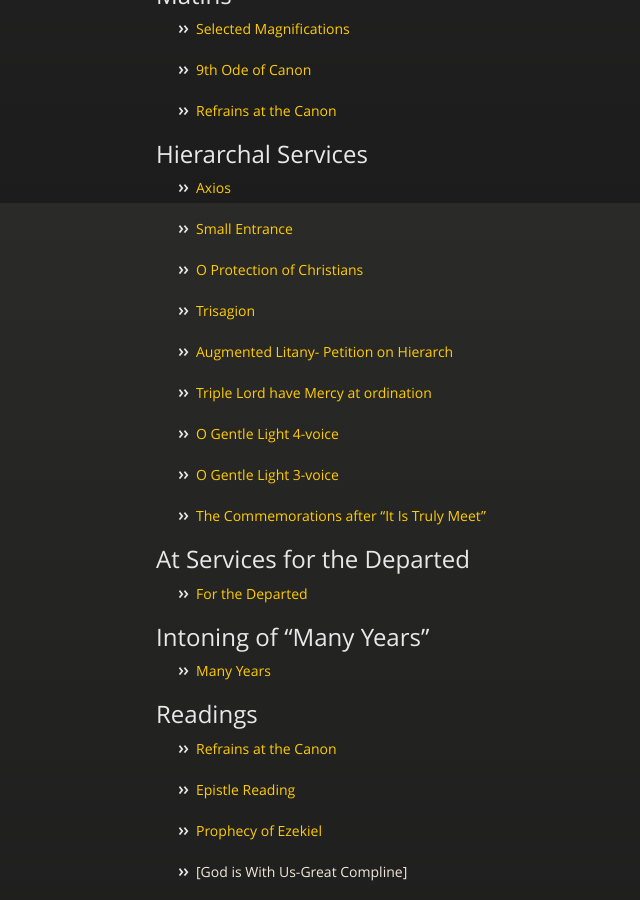
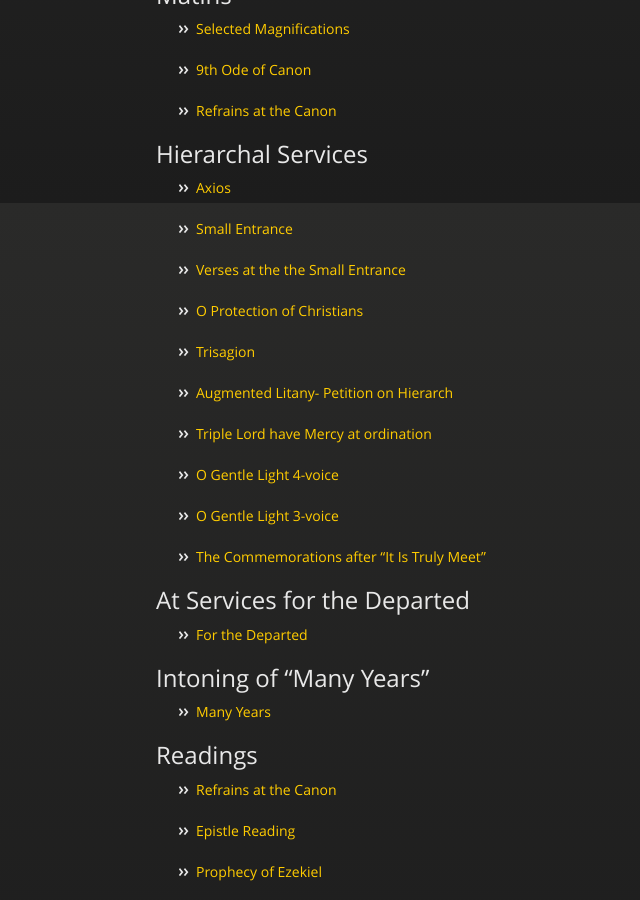
Before and after one commit to markjville/markjville.github.io, a Jekyll site: the page built from clergy-resources.md, in a window 1280 px wide and 900 px high, scrolled down 697 px. Shown: the whole window, without its empty margins (159-799 px from the left). Built offline with Jekyll 4.4.1, drawn with Linux system fonts in a browser that asks for light colours; our own code applies the rules of GitHub Pages for plain Markdown files.

Commit message:
Update clergy-resources.md

```diff
--- a/clergy-resources.md
+++ b/clergy-resources.md
@@ -27,6 +27,8 @@
 - [Axios](https://markjville.github.io/docs/Axios-for-Clergy-common-chant.pdf)
 
 - [Small Entrance](https://markjville.github.io/docs/O-Come-Let-Us-Worship-Hierarchal_MaleChoir.pdf)
+
+- [Verses at the the Small Entrance](docs/verses-small-entrance.md)
 
 - [O Protection of Christians](https://markjville.github.io/docs/O-Protection-of-Christians-male-choir.pdf)
 
```
